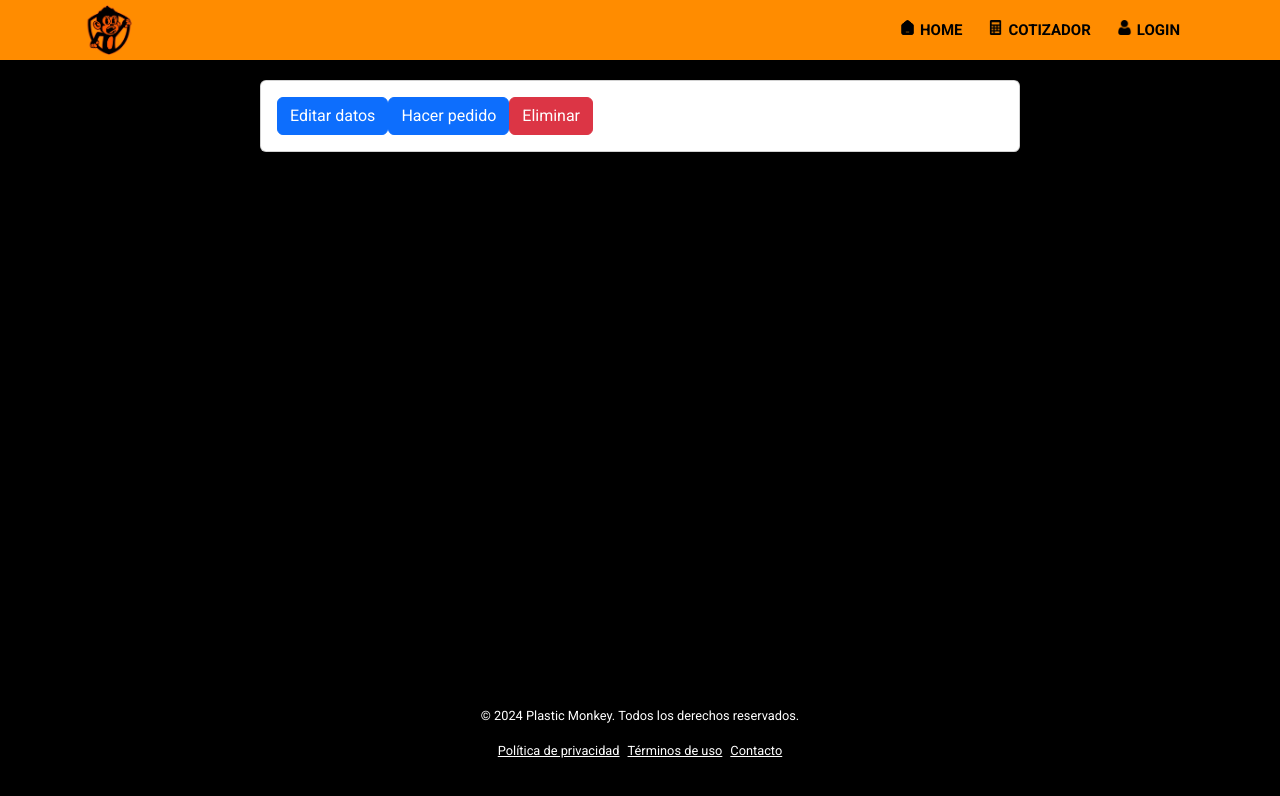
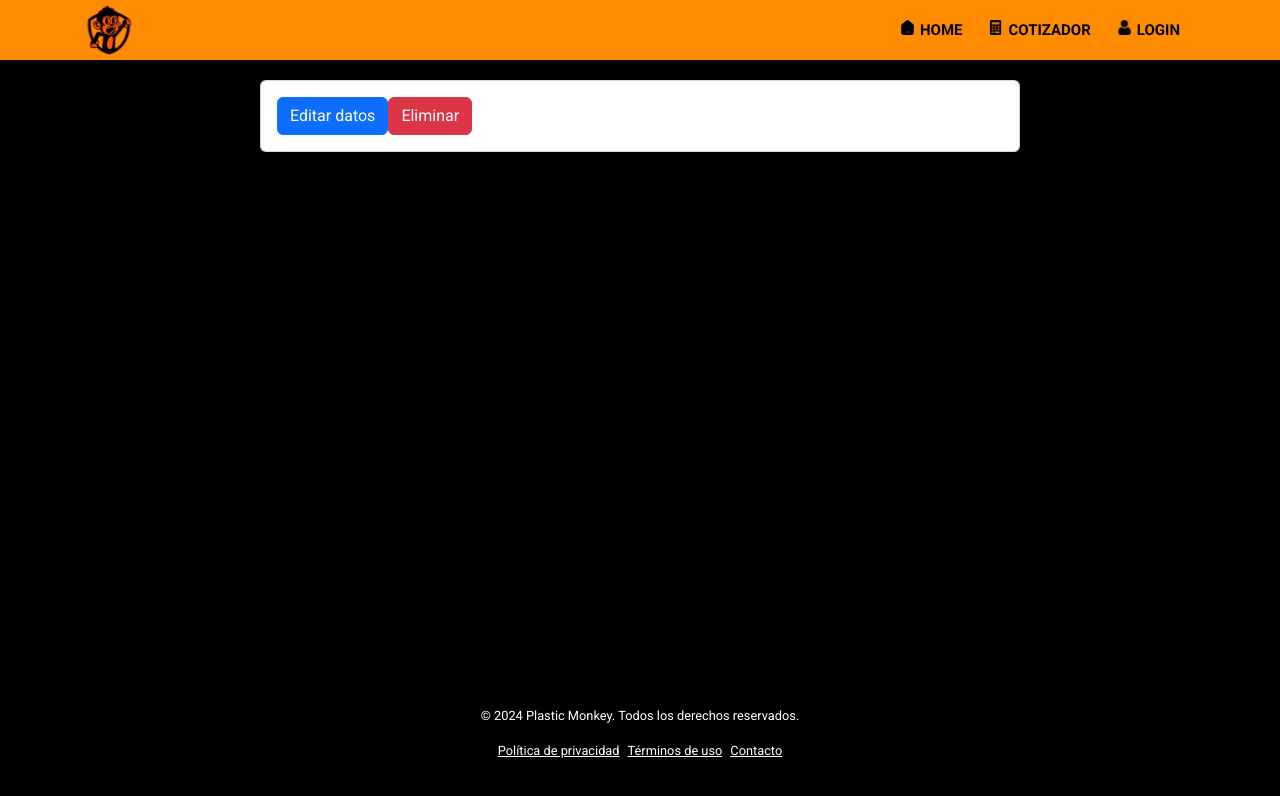
Before and after one commit to alejandrolee98/TP_PNT2, a Vue app: page /detalleProyecto/1 in a window 1280 px wide. Shown: the top 796 px of the page. Built offline with nearby package versions, Linux system fonts and the light colour scheme.

Commit message:
arreglos en vistas

```diff
--- a/src/views/cotizador.vue
+++ b/src/views/cotizador.vue
@@ -51,7 +51,6 @@
           <button class="btn btn-danger" type="button" @click="cancelar">Cancelar</button>
         </div>
       </form>
-      <p v-if="costoTotal">Costo total: {{ costoTotal.toFixed(2) }}</p>
     </div>
   </template>
 
--- a/src/views/detalleProyecto.vue
+++ b/src/views/detalleProyecto.vue
@@ -17,7 +17,6 @@
           <h6>COSTO TOTAL: ${{ proyecto.costoTotal.toFixed(2) }}</h6>
         </div>
         <button class="btn btn-primary">Editar datos</button>
-        <button class="btn btn-primary" @click="hacerPedido">Hacer pedido</button>
         <button class="btn btn-danger" @click="eliminarProyecto">Eliminar</button>
       </div>
     </div>
```
